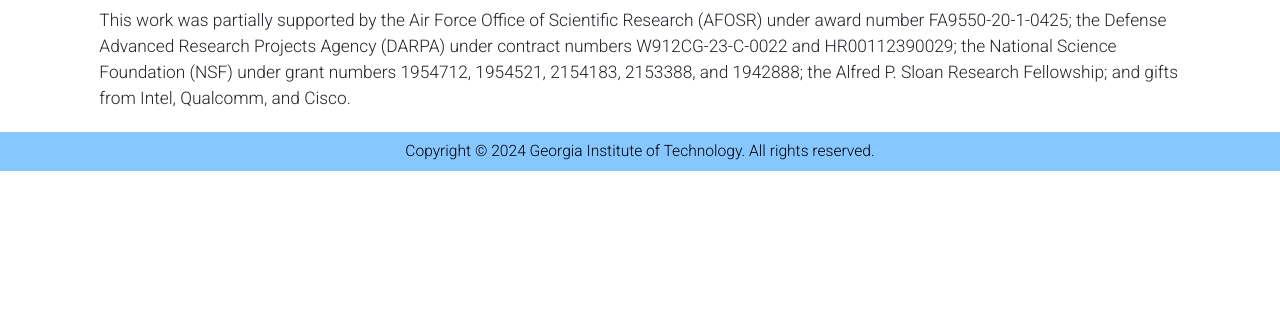
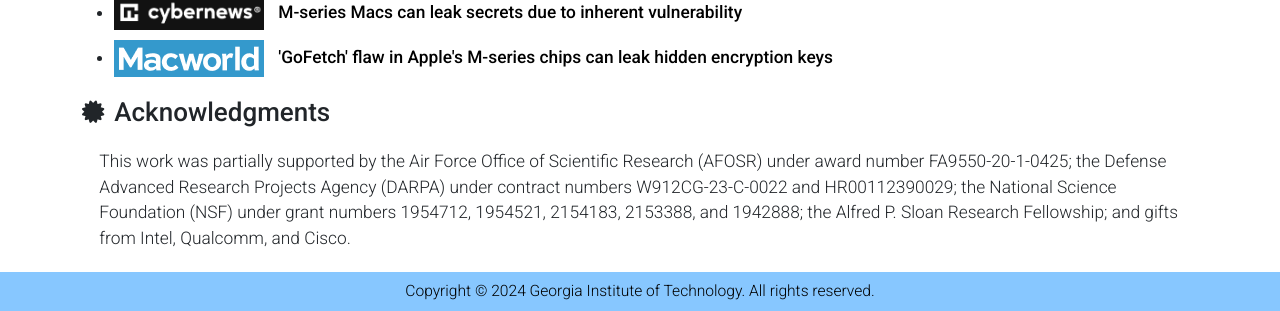
Before and after one commit to gofetch-website/gofetch-website.github.io, a plain HTML site: page index.html in a window 1280 px wide. Shown: the part 2727-3038 px from the top of the page. Before the commit the page ends 2898 px from the top, so only its background shows below. Drawn offline with nearby package versions, Linux system fonts and the light colour scheme.

Commit message:
add news

```diff
--- a/index.html
+++ b/index.html
@@ -504,6 +504,30 @@
 							href="https://mspoweruser.com/apple-m-series-chips-found-to-leak-secret-encryption-keys/">Apple M-series chips found to leak secret encryption keys
 						</a>
 					</li>
+					<li>
+						<img class="news"
+							src="https://www.securityweek.com/sites/default/files/logos/SecurityWeek-Logo.jpeg">
+						<a
+							href="https://www.securityweek.com/new-gofetch-apple-cpu-attack-exposes-crypto-keys/">
+							New 'GoFetch' Apple CPU Attack Exposes Crypto Keys
+						</a>
+					</li>
+					<li>
+						<img class="news"
+							src="img/cybernews.png">
+						<a
+							href="https://cybernews.com/security/macs-can-leak-secrets-gofetch/">
+							M-series Macs can leak secrets due to inherent vulnerability
+						</a>
+					</li>
+					<li>
+						<img class="news"
+							src="img/macworld.png">
+						<a
+							href="https://www.macworld.com/article/2276399/gofetch-flaw-m1-m2-m3-processor-cryptographic-performance.html">
+							'GoFetch' flaw in Apple's M-series chips can leak hidden encryption keys
+						</a>
+					</li>
 				</ul>
 			</section>
 
```
Also changed, not shown: img/cybernews.png (added), img/macworld.png (added).
